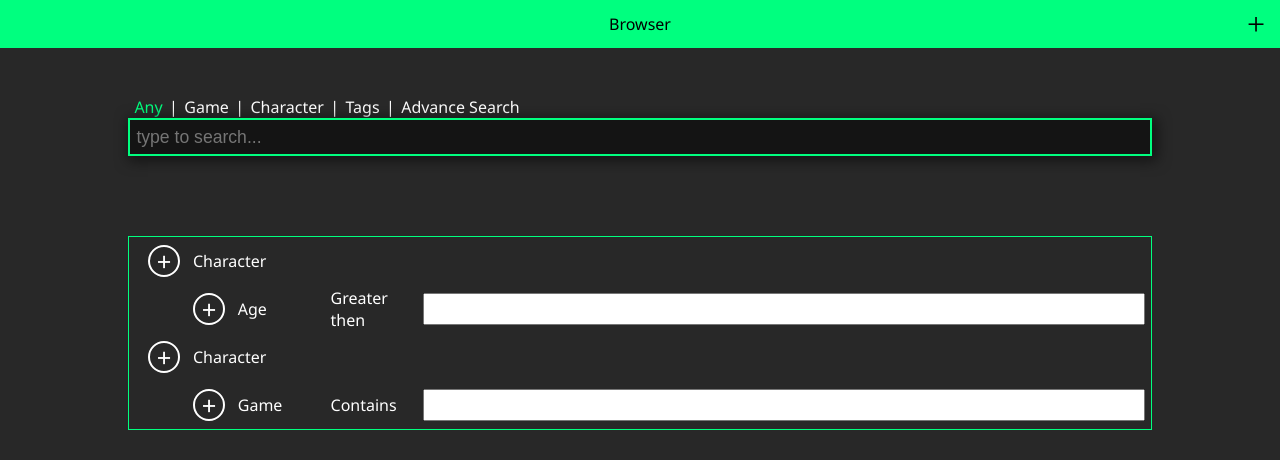
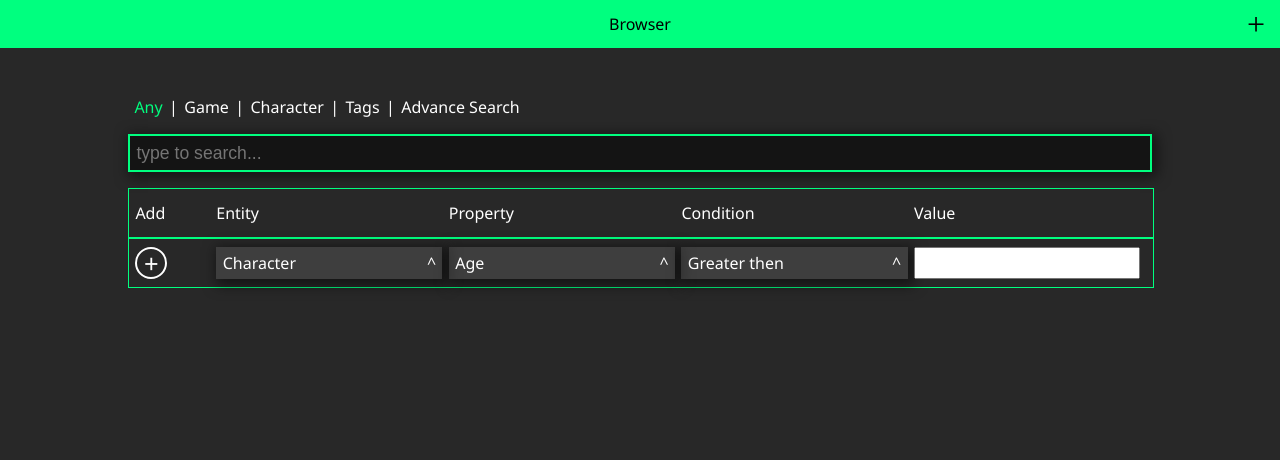
Before and after one commit to ameyhinge/data_browser, an Angular app: page /home in a window 1280 px wide. Shown: the top 460 px of the page. Built offline with nearby package versions, Linux system fonts and the light colour scheme.

Commit message:
Updated: UI on advance search page. Updated: Several bug fixes.

```diff
--- a/src/app/add-character-form/add-character-form.component.css
+++ b/src/app/add-character-form/add-character-form.component.css
@@ -1,6 +1,5 @@
 .form-layout{
     display: flex;
-    position: absolute;
     flex-direction: column;
     justify-content: center;
     align-items: center;
--- a/src/app/add-game-form/add-game-form.component.css
+++ b/src/app/add-game-form/add-game-form.component.css
@@ -1,6 +1,5 @@
 .form-layout{
     display: flex;
-    position: absolute;
     flex-direction: column;
     justify-content: center;
     align-items: center;
--- a/src/app/commons/CommonUtils.ts
+++ b/src/app/commons/CommonUtils.ts
@@ -45,17 +45,16 @@ export class CommonUtils{
         searchBox.nativeElement.focus();
         dropDown.nativeElement.style.display="flex";
         dropDown.nativeElement.style.position="absolute";
-        var formMargin = getComputedStyle(dropDown.nativeElement.parentElement.parentElement).marginTop;
         var searchBoxBottom = searchBox.nativeElement.getBoundingClientRect().bottom;
-        var dropDownTop = searchBoxBottom - parseInt(formMargin.substring(0,formMargin.indexOf("px")));
+        console.log("bottom of search: " + searchBoxBottom);
         var dropDownWidth = searchBox.nativeElement.getBoundingClientRect().width;
         dropDown.nativeElement.style.width=dropDownWidth+"px";
-        dropDown.nativeElement.style.top=dropDownTop+"px";
+        dropDown.nativeElement.style.top=searchBoxBottom+"px";
       }
 
       hideOtherControls(searchBox: { nativeElement: any; }, clicker: { nativeElement: any; }, dropDown: { nativeElement: any; }, list: string | any[], modelProperty: string){
         if(event.target!=clicker.nativeElement && event.target!=searchBox.nativeElement){
-          clicker.nativeElement.style.display="inline-block";
+          clicker.nativeElement.style.display="flex";
           searchBox.nativeElement.style.display="none";
           dropDown.nativeElement.style.display="none";
           if(!list.includes(modelProperty)){
--- a/src/app/home/home.component.css
+++ b/src/app/home/home.component.css
@@ -30,6 +30,7 @@
 }
 .search-div{
     width: 80%;
+    margin-top: 1rem;
 }
 .search-box{
     height: 2.4rem;
@@ -74,12 +75,12 @@
     display: flex;
     width: 80%;
     justify-content: flex-start;
+    flex-direction: column;
+    margin-top: 1rem;
 }
 .adv-sec-div{
     width: 100%;
-    margin-top: 5rem;
     border: 1px solid springgreen;
-    margin-bottom: 0.8rem;
 }
 .adv-row{
     width: 100%;
@@ -92,11 +93,19 @@
 }
 .option-drop-btn{
     display: flex;
-    width: 10%;
     align-items: center;
+    justify-content: space-between;
     cursor: pointer;
     box-sizing: border-box;
-    margin-left: 0.8rem;
+    background-color: rgba(255,255,255,0.1);
+    box-shadow: 0.2rem 0.2rem 0.8rem 0.2rem rgba(0,0,0,0.5);
+    box-sizing: border-box;
+    padding-left: 0.4rem;
+    padding-right: 0.4rem;
+    margin-right: 0.4rem;
+    min-height: 2rem;
+    max-height: 2rem;
+    width: 100%;
 }
 .adv-btn{
     display: flex;
@@ -111,17 +120,21 @@
     border: 2px solid white;
     font-size: 1.6rem;
     cursor: pointer;
-    margin-left: 0.8rem;
-}
-.space{
-    margin-left: 0.8rem;
-    min-width: 2rem;
-    max-width: 2rem;
 }
 .adv-search{
-    width: 90%;
+    width: 100%;
     min-height: 2rem;
     max-height: 2rem;
     box-sizing: border-box;
-    margin-left: 0.8rem;
+    margin-right: 0.4rem;
 }
+.adv-lbl, .adv-lbl-btn{
+    display: flex;
+    min-height: 2rem;
+    max-height: 2rem;
+    width: 23%;
+    align-items: center;
+}
+.adv-lbl-btn{
+    width: 8%;
+}
--- a/src/app/home/home.component.html
+++ b/src/app/home/home.component.html
@@ -1,5 +1,5 @@
 
-<div class="data-section">
+<div class="data-section" (click)="hideOtherControls()">
     <div class="search-box-container">
         <div class="search-option-bar">
             <div (click)="setActive($event)" #searchOption class="search-option">Any</div>
@@ -17,28 +17,42 @@
         </div>
         <div #advSearchDiv class="adv-search-div">
             <div class="adv-sec-div">
+                <div class="adv-row title-row">
+                    <div class="adv-lbl-btn">Add</div>
+                    <div class="adv-lbl">Entity</div>
+                    <div class="adv-lbl">Property</div>
+                    <div class="adv-lbl">Condition</div>
+                    <div class="adv-lbl">Value</div>
+                </div>
+            </div>
+            <div class="adv-sec-div">
                 <div class="adv-row">
-                    <div class="adv-btn">+</div>
-                    <div class="option-drop-btn">Character</div>
-                </div>
-                <div class="adv-row">
-                    <div class="space"></div>
-                    <div class="adv-btn">+</div>
-                    <div class="option-drop-btn">Age</div>
-                    <div class="option-drop-btn">Greater then</div>
-                    <input type="text" class="adv-search"/>
-                </div>
-
-                <div class="adv-row">
-                    <div class="adv-btn">+</div>
-                    <div class="option-drop-btn">Character</div>
-                </div>
-                <div class="adv-row">
-                    <div class="space"></div>
-                    <div class="adv-btn">+</div>
-                    <div class="option-drop-btn">Game</div>
-                    <div class="option-drop-btn">Contains</div>
-                    <input type="text" class="adv-search"/>
+                    <div class="adv-lbl-btn">
+                        <div class="adv-btn">+</div>
+                    </div>
+                    <div class="adv-lbl">
+                        <div tabindex="0" class="option-drop-btn">
+                            <span>Character</span>
+                            <span>^</span>
+                        </div>
+                    </div>
+                    <div class="adv-lbl">
+                        <input type="text" class="adv-search" #propertySearchBox/>
+                        <div tabindex="0" #propertySearchClicker (click)="showDropDownProperty()" class="option-drop-btn">
+                            <span>Age</span>
+                            <span>^</span>
+                        </div>
+                        <div #propertyDropDown class="drop-down-box"></div>
+                    </div>
+                    <div class="adv-lbl">
+                        <div tabindex="0" class="option-drop-btn">
+                            <span>Greater then</span>
+                            <span>^</span>
+                        </div>
+                    </div>
+                    <div class="adv-lbl">
+                        <input type="text" class="adv-search"/>
+                    </div>
                 </div>
             </div>
         </div>
--- a/src/app/home/home.component.ts
+++ b/src/app/home/home.component.ts
@@ -1,4 +1,5 @@
 import { Component, OnInit, ViewChild, ViewChildren } from '@angular/core';
+import { CommonUtils } from '../commons/CommonUtils';
 
 @Component({
   selector: 'app-home',
@@ -7,14 +8,22 @@ import { Component, OnInit, ViewChild, ViewChildren } from '@angular/core';
 })
 export class HomeComponent implements OnInit {
 
-  optionList: String[] = ["Any", "Character", "Game"];
+  optionList: string[] = ["Any", "Character", "Game"];
+  propertyList: string[] = ["Age", "Name"];
   selectedOption = this.optionList[0];
 
-  constructor() {}
+  constructor(private commonUtils: CommonUtils) {
+  }
+
   @ViewChild('searchDiv') searchDiv;
   @ViewChild('advSearchDiv') advSearchDiv;
   @ViewChild('searchBox') searchBox;
   @ViewChildren('searchOption') searchOptions;
+
+  //Property Search
+  @ViewChild('propertySearchBox') propertySearchBox;
+  @ViewChild('propertySearchClicker') propertySearchClicker;
+  @ViewChild('propertyDropDown') propertyDropDown;
   ngOnInit(): void {
 
   }
@@ -26,6 +35,10 @@ export class HomeComponent implements OnInit {
       this.activeOption = s.nativeElement.innerHTML;
       break;
     }
+    //Propert Search
+    this.propertySearchBox.nativeElement.style.display="none";
+    this.propertyDropDown.nativeElement.style.display="none";
+
   }
 
   setActive($event){
@@ -50,4 +63,13 @@ export class HomeComponent implements OnInit {
     console.log($event.target.value);
   }
 
+  // Function to show/hide property drop down
+  showDropDownProperty(){
+      this.commonUtils.showDropDown(this.propertySearchBox,this.propertySearchClicker,this.propertyDropDown);
+  }
+
+  // Function to hide property drop down if clicked outside
+  hideOtherControls(){
+    this.commonUtils.hideOtherControls(this.propertySearchBox,this.propertySearchClicker,this.propertyDropDown,this.propertyList,this.propertyList[0]);
+  }
 }
```
